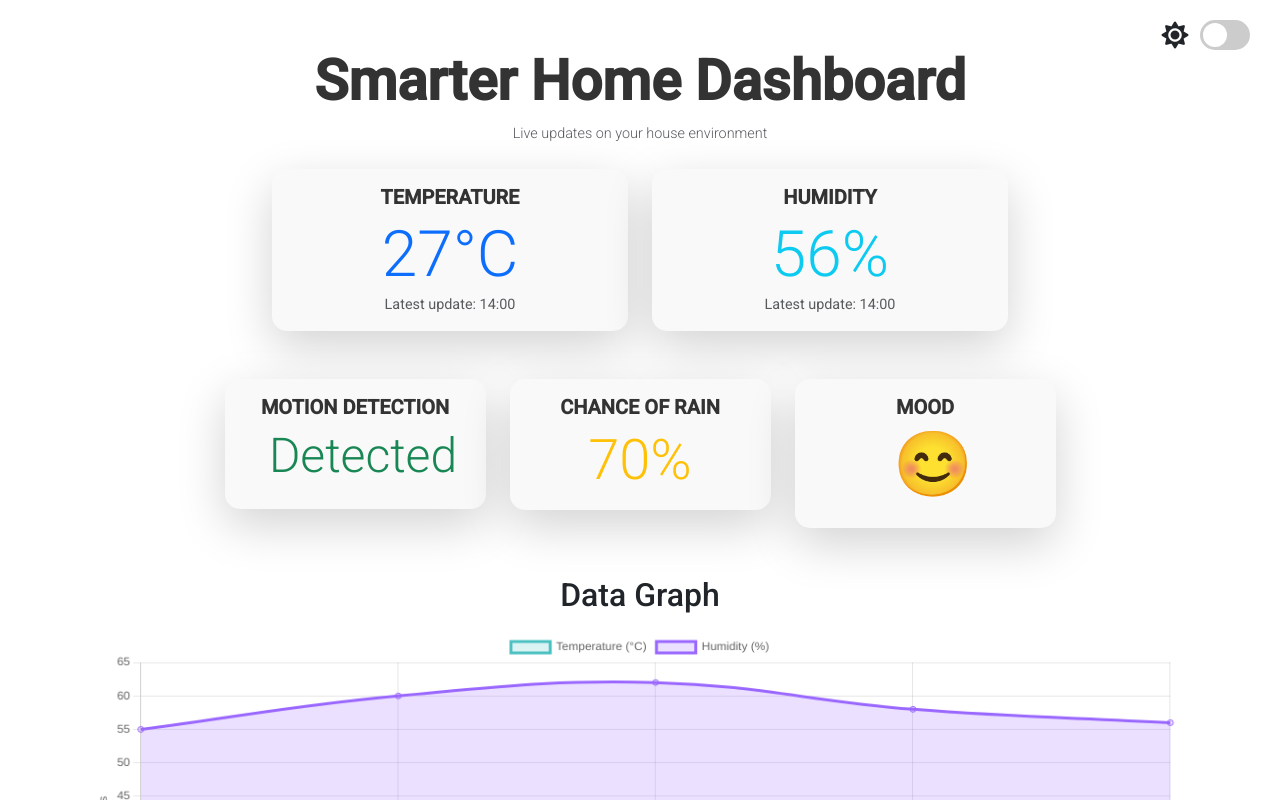
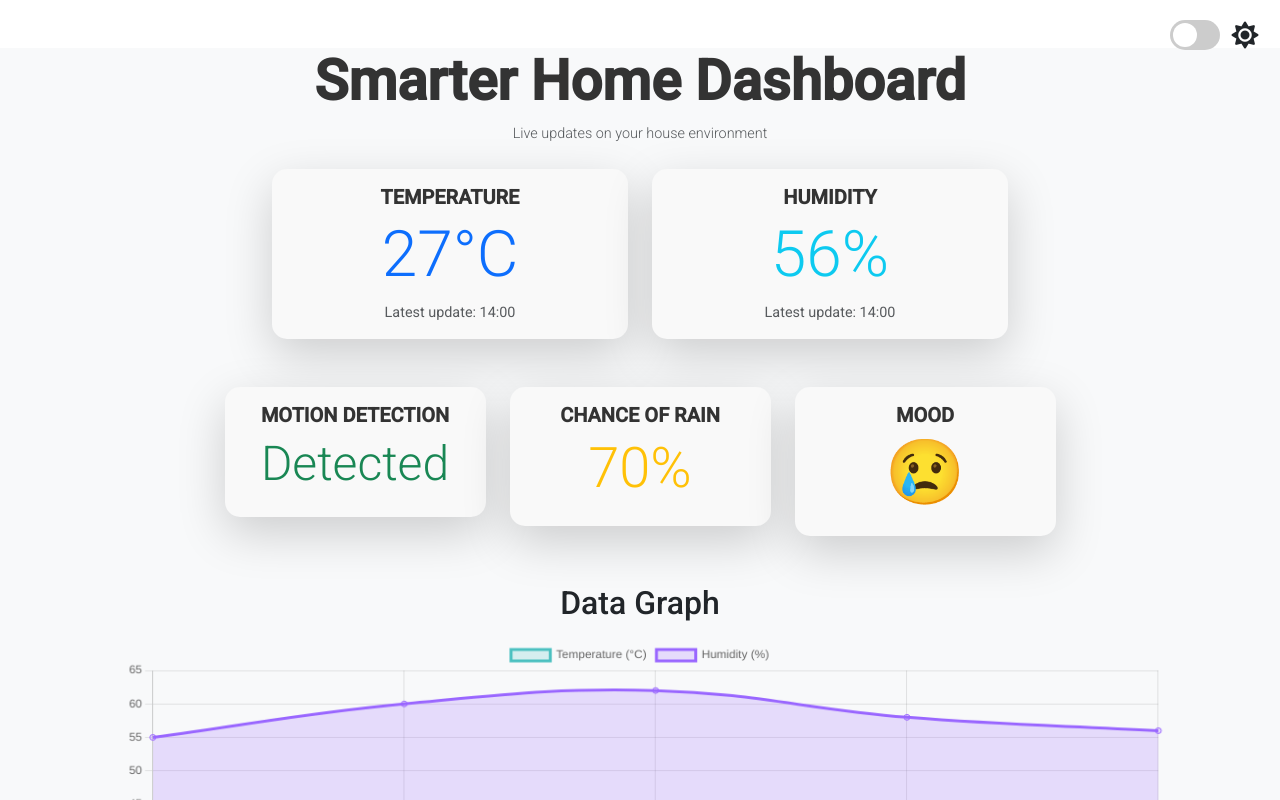
Before and after one commit to kcopyk/skibidiembed, an Angular app: page / in a window 1280 px wide. Shown: the top 800 px of the page. Built offline with nearby package versions, Linux system fonts and the light colour scheme.

Commit message:
darkmode3

```diff
--- a/src/app/app.module.ts
+++ b/src/app/app.module.ts
@@ -5,6 +5,7 @@ import { RouterModule } from '@angular/router';
 import { AppComponent } from './app.component';
 import { DashboardComponent } from './dashboard/dashboard.component';
 import { appRoutes } from './app.routes';
+import { FormsModule } from '@angular/forms';
 
 @NgModule({
   declarations: [
@@ -13,7 +14,8 @@ import { appRoutes } from './app.routes';
   ],
   imports: [
     BrowserModule,
-    RouterModule.forRoot(appRoutes) // Add routing configuration
+    RouterModule.forRoot(appRoutes), // Add routing configuration
+    FormsModule
   ],
   providers: [],
   bootstrap: [AppComponent] // Bootstrap the root component
--- a/src/app/dashboard/dashboard.component.html
+++ b/src/app/dashboard/dashboard.component.html
@@ -1,3 +1,4 @@
+<body [ngClass]="{'dark-mode': isDarkMode}">
   <div class="container mt-5">
     <div class="text-center mb-4">
       <h1 class="display-4">Smarter Home Dashboard</h1>
@@ -6,43 +7,32 @@
 
     <!-- Dark Mode Toggle Slider -->
     <label class="toggle-container">
+      <input type="checkbox" class="toggle-slider" (change)="toggleDarkMode()" [checked]="isDarkMode" />
       <i class="fas fa-sun sun-icon" *ngIf="!isDarkMode"></i>
-    <input type="checkbox" class="toggle-slider" (change)="toggleDarkMode()" [checked]="isDarkMode" />
       <i class="fas fa-moon moon-icon" *ngIf="isDarkMode"></i>
     </label>
 
     <!-- Top Row: Temperature and Humidity Cards -->
     <div class="row g-4 justify-content-center">
-    <!-- Card for Temperature -->
       <div class="col-md-6 col-lg-4">
         <div class="card text-center shadow-lg border-0">
           <div class="card-body">
             <h5 class="card-title">Temperature</h5>
-          <div class="d-flex justify-content-center align-items-center">
-            <h2 class="display-3 text-primary m-0">
+            <h2 class="display-3 text-primary">
               {{ sensorData.temperature[sensorData.temperature.length - 1] }}°C
             </h2>
-          </div>
-          <p class="card-text text-muted">
-            Latest update: {{ sensorData.timestamps[sensorData.timestamps.length - 1] }}
-          </p>
+            <p class="card-text text-muted">Latest update: {{ sensorData.timestamps[sensorData.timestamps.length - 1] }}</p>
           </div>
         </div>
       </div>
-
-    <!-- Card for Humidity -->
       <div class="col-md-6 col-lg-4">
         <div class="card text-center shadow-lg border-0">
           <div class="card-body">
             <h5 class="card-title">Humidity</h5>
-          <div class="d-flex justify-content-center align-items-center">
-            <h2 class="display-3 text-info m-0">
+            <h2 class="display-3 text-info">
               {{ sensorData.humidity[sensorData.humidity.length - 1] }}%
             </h2>
-          </div>
-          <p class="card-text text-muted">
-            Latest update: {{ sensorData.timestamps[sensorData.timestamps.length - 1] }}
-          </p>
+            <p class="card-text text-muted">Latest update: {{ sensorData.timestamps[sensorData.timestamps.length - 1] }}</p>
           </div>
         </div>
       </div>
@@ -50,41 +40,34 @@
 
     <!-- Bottom Row: Motion, Rain, and Mood Cards -->
     <div class="row g-4 mt-4 justify-content-center">
-    <!-- Card for Motion Detection -->
       <div class="col-md-4 col-lg-3">
         <div class="card text-center shadow-lg border-0">
           <div class="card-body">
             <h5 class="card-title">Motion Detection</h5>
-          <div class="d-flex justify-content-center align-items-center">
-            <h2 class="display-5 ms-3" [class.text-success]="motionDetected" [class.text-danger]="!motionDetected">
+            <h2 class="display-5" [class.text-success]="motionDetected" [class.text-danger]="!motionDetected">
               {{ motionDetected ? 'Detected' : 'None' }}
             </h2>
           </div>
         </div>
       </div>
-    </div>
-
-    <!-- Card for Rain Percentage -->
       <div class="col-md-4 col-lg-3">
         <div class="card text-center shadow-lg border-0">
           <div class="card-body">
             <h5 class="card-title">Chance of Rain</h5>
-          <div class="d-flex justify-content-center align-items-center">
-            <h2 class="display-4 text-warning m-0">{{ rainPercentage }}%</h2>
+            <h2 class="display-4 text-warning">{{ rainPercentage }}%</h2>
           </div>
         </div>
       </div>
-    </div>
-
-    <!-- Card for Mood Detection -->
       <div class="col-md-4 col-lg-3">
         <div class="card text-center shadow-lg border-0">
           <div class="card-body">
             <h5 class="card-title">Mood</h5>
-          <div class="d-flex justify-content-center align-items-center">
-            <h2 class="display-3 ms-3">{{ getMoodEmoji() }}</h2>
-          </div>
-        </div>
+            <h2 class="display-3">{{ getMoodEmoji() }}</h2>
+            <!-- <select [(ngModel)]="mood" class="form-control mt-2">
+              <option value="smile">😊 Smile</option>
+              <option value="sad">😢 Sad</option>
+              <option value="neutral">😐 Neutral</option>
+            </select> -->
           </div>
         </div>
       </div>
@@ -97,3 +80,5 @@
         <canvas id="temperatureChart"></canvas>
       </div>
     </div>
+  </div>
+</body>
--- a/src/app/dashboard/dashboard.component.ts
+++ b/src/app/dashboard/dashboard.component.ts
@@ -18,38 +18,51 @@ export class DashboardComponent implements OnInit {
 
   motionDetected: boolean = true;
   rainPercentage: number = 70;
-  mood: string = 'smile';
+  mood: string = 'sad';
   isDarkMode: boolean = false;
 
   constructor() {}
 
   ngOnInit() {
+    this.checkInitialTheme();
     this.createTemperatureChart();
-    this.checkInitialTheme();
   }
 
   // Check initial theme from localStorage or default to light mode
   checkInitialTheme() {
     const storedTheme = localStorage.getItem('theme');
+    console.log('Stored theme from localStorage:', storedTheme);
+
     if (storedTheme === 'dark') {
       this.isDarkMode = true;
       document.body.classList.add('dark-mode');
+      console.log('Dark mode is applied'); // Debugging log
+    } else {
+      document.body.classList.remove('dark-mode');
+      console.log('Light mode is applied'); // Debugging log
     }
   }
 
   // Toggle dark mode
   toggleDarkMode() {
     this.isDarkMode = !this.isDarkMode;
+
+    // Debugging log to show the current state
+    console.log('isDarkMode after toggle:', this.isDarkMode);
+
     if (this.isDarkMode) {
       document.body.classList.add('dark-mode');
       localStorage.setItem('theme', 'dark');  // Save theme in localStorage
+      console.log('Dark mode activated and saved to localStorage'); // Debugging log
     } else {
       document.body.classList.remove('dark-mode');
       localStorage.setItem('theme', 'light');  // Save theme in localStorage
+      console.log('Light mode activated and saved to localStorage'); // Debugging log
     }
   }
 
   createTemperatureChart() {
+
     const ctx = document.getElementById('temperatureChart') as HTMLCanvasElement;
 
     if (ctx) {
@@ -111,7 +124,7 @@ export class DashboardComponent implements OnInit {
       case 'smile': return '😊';
       case 'sad': return '😢';
       case 'neutral': return '😐';
-      default: return '😊';
+      default: return '-';
     }
   }
 }
```
Also changed, not shown: src/app/dashboard/dashboard.component.css (line endings or trailing spaces). Lines whose indentation alone changed are shown as unchanged.
